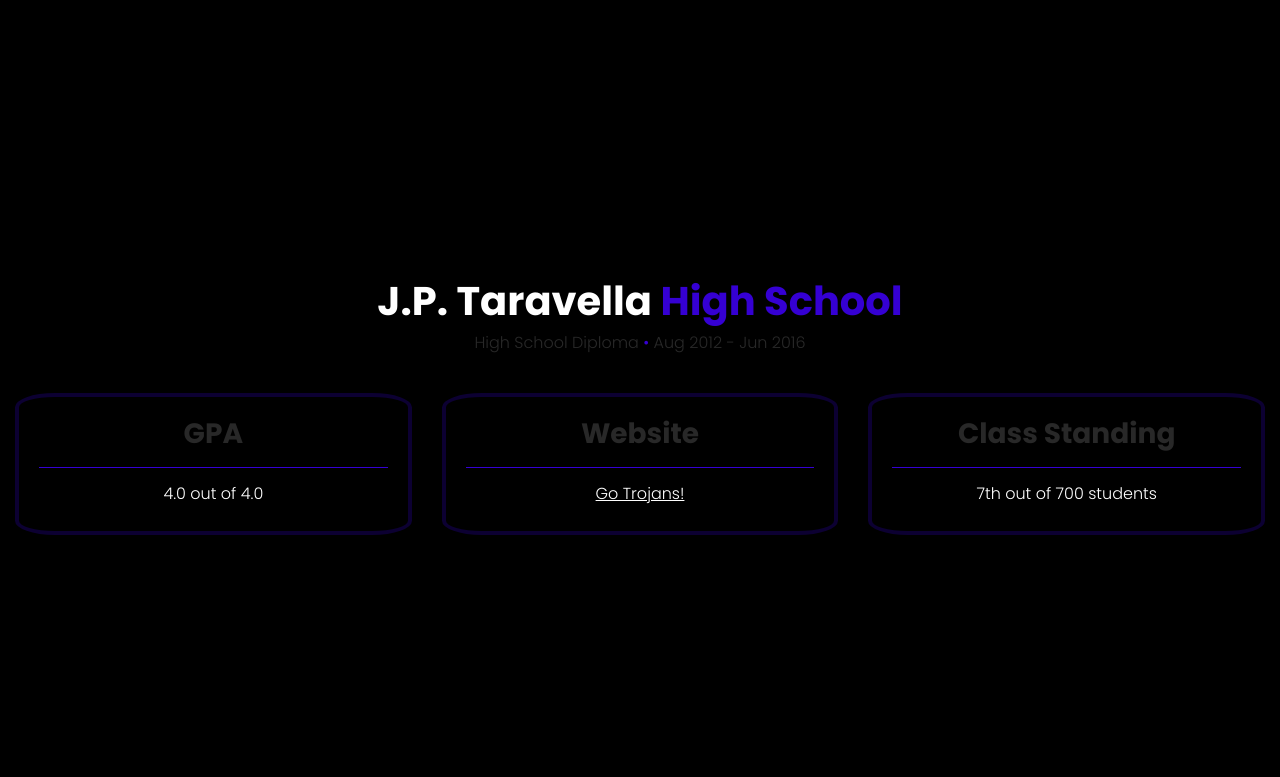
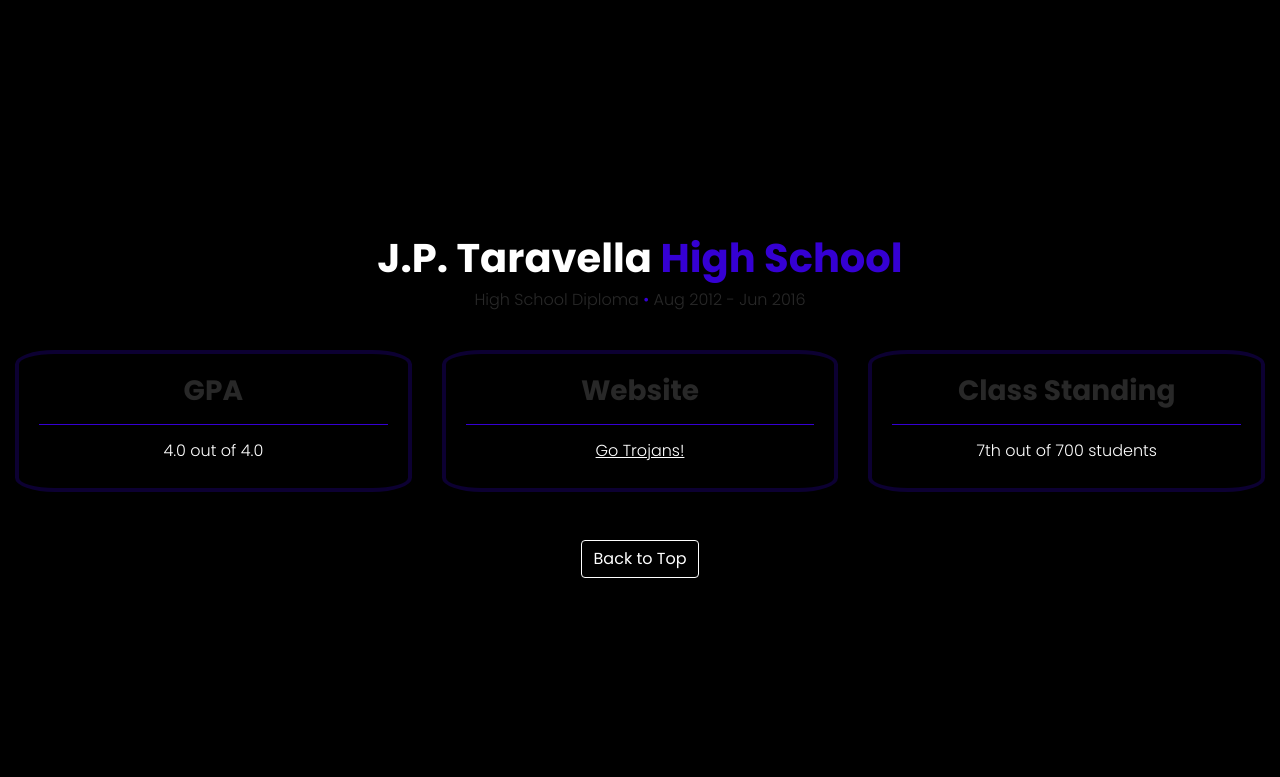
Before and after one commit to carlosricov/Personal-Portfolio, a Flask app: page /education in a window 1280 px wide; the page is wider, and only the part inside the window is pictured. Shown: the part 1794-2571 px from the top of that part. Run offline with Flask 2, Linux system fonts and the light colour scheme; some libraries are stand-ins or nearby versions.

Commit message:
Tweaks animations + Adds nav buttons

```diff
--- a/app/static/css/education.css
+++ b/app/static/css/education.css
@@ -259,3 +259,16 @@
     color: #3500d3;
     text-decoration: underline;
 }
+
+/* Button style */
+.btn-custom {
+    background-color: transparent;
+    color: white;
+    border: 1px solid white;
+}
+
+.btn-custom:hover {
+    background-color: #3500d3;
+    color: white;
+    border: 1px solid #3500d3;
+}
--- a/app/templates/education.html
+++ b/app/templates/education.html
@@ -66,11 +66,11 @@
                 </button>
             </div>
         </nav>
-        <div class="container-fluid d-flex justify-content-center" data-aos="fade-down" data-aos-duration="3000">
+        <div class="container-fluid d-flex justify-content-center" data-aos="fade-down" data-aos-duration="1500">
             <h1 class="text-style font-weight-bold pt-5 d-none d-md-inline text-center">Education</h1>
             <h1 class="text-style2 font-weight-bold pt-5 d-md-none text-center">Education</h1>
         </div>
-        <div class="container-fluid d-none d-md-flex justify-content-center mt-4" data-aos="fade-down" data-aos-duration="2000" data-aos-delay="2000">
+        <div class="container-fluid d-none d-md-flex justify-content-center mt-4" data-aos="fade-down" data-aos-duration="1500" data-aos-delay="1000">
             <a href="#sec2">
                 <div class="scroll-down d-flex justify-content-center">
                     <div class="ptr d-flex justify-content-center"></div>
@@ -155,7 +155,7 @@
             <h6 class="font-weight-light text-center sec2-sub d-md-none">High School Diploma<br>Aug 2012 - Jun 2016</h6>
         </div>
         <hr>
-        <div class="card-deck">
+        <div class="card-deck mb-5">
             <div class="card" data-aos="fade-right" data-aos-duration="1000" data-aos-delay="2000">
                 <div class="card-body">
                     <h3 class="font-weight-bold sec2-sub">GPA</h3>
@@ -192,6 +192,9 @@
                 </div>
             </div>
         </div>
+        <div class="container-fluid d-none d-md-flex justify-content-center mt-4" data-aos="fade-down" data-aos-duration="1000" data-aos-delay="3000">
+            <a href="#sec1"><button class="btn btn-custom">Back to Top</button></a>
+        </div>
     </div>
 </section>
 <div class="overlay"></div>
```
